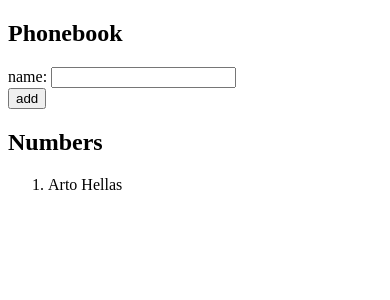
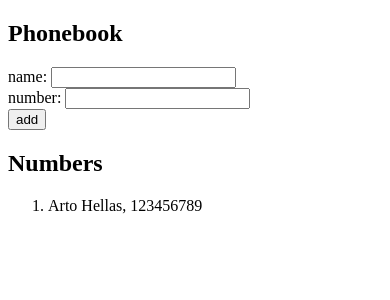
Before and after one commit to noerotgerdev-ai/full-stack-open, a React (Vite) app in the folder part2/phonebook/: page / in a window 390 px wide. Shown: the top 300 px of the page. Built offline with nearby package versions, Linux system fonts and the light colour scheme.

Commit message:
part2 phonebook 2.8

```diff
--- a/part2/phonebook/src/App.jsx
+++ b/part2/phonebook/src/App.jsx
@@ -1,22 +1,34 @@
 import { useState } from "react";
 
 const App = () => {
-  const [persons, setPersons] = useState([{ name: "Arto Hellas" }]);
+  const [persons, setPersons] = useState([
+    { name: "Arto Hellas", number: "123456789" },
+  ]);
   const [newName, setNewName] = useState("");
+  const [newNumber, setNewNumber] = useState("");
 
-  const handleOnChange = (event) => {
+  const handleNameChange = (event) => {
     setNewName(event.target.value);
+  };
+
+  const handleNumberChange = (event) => {
+    setNewNumber(event.target.value);
   };
 
   const handleSubmit = (event) => {
     event.preventDefault();
-    const addName = { name: newName };
+    const addContact = { name: newName, number: newNumber };
     if (persons.find((person) => person.name === newName)) {
-      alert(`${newName} is already added to phonebook`)
-      return
+      alert(`${newName} is already added to phonebook`);
+      return;
     }
-    setPersons([...persons, addName]);
+    if (persons.find((person) => person.number === newNumber)) {
+      alert(`${newNumber} is already added to phonebook`);
+      return;
+    }
+    setPersons([...persons, addContact]);
     setNewName("");
+    setNewNumber("")
   };
 
   return (
@@ -24,7 +36,10 @@ const App = () => {
       <h2>Phonebook</h2>
       <form onSubmit={handleSubmit}>
         <div>
-          name: <input onChange={handleOnChange} value={newName} />
+          name: <input onChange={handleNameChange} value={newName} />
+        </div>
+        <div>
+          number: <input onChange={handleNumberChange} value={newNumber} />
         </div>
         <div>
           <button type="submit">add</button>
@@ -33,7 +48,9 @@ const App = () => {
       <h2>Numbers</h2>
       <ol>
         {persons.map((item) => (
-          <li key={item.name}>{item.name}</li>
+          <li key={item.name}>
+            {item.name}, {item.number}
+          </li>
         ))}
       </ol>
     </div>
```
